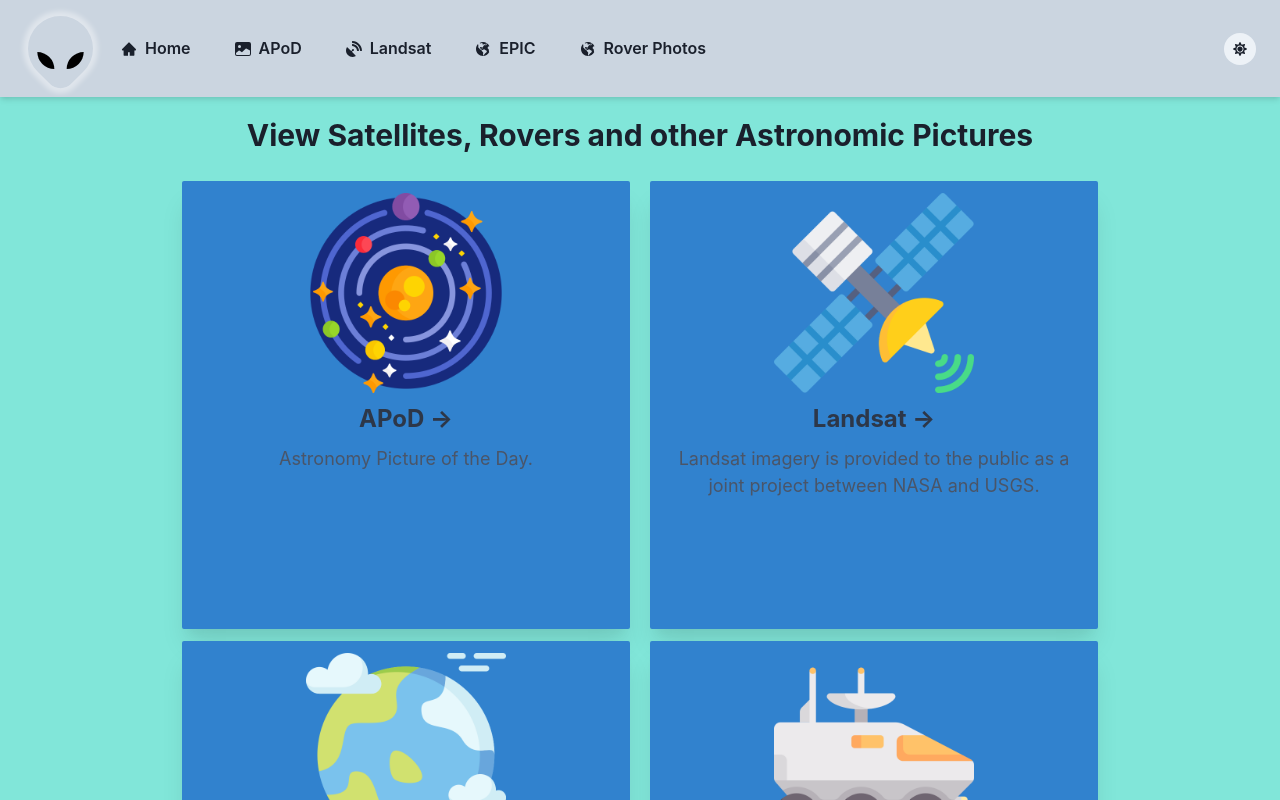
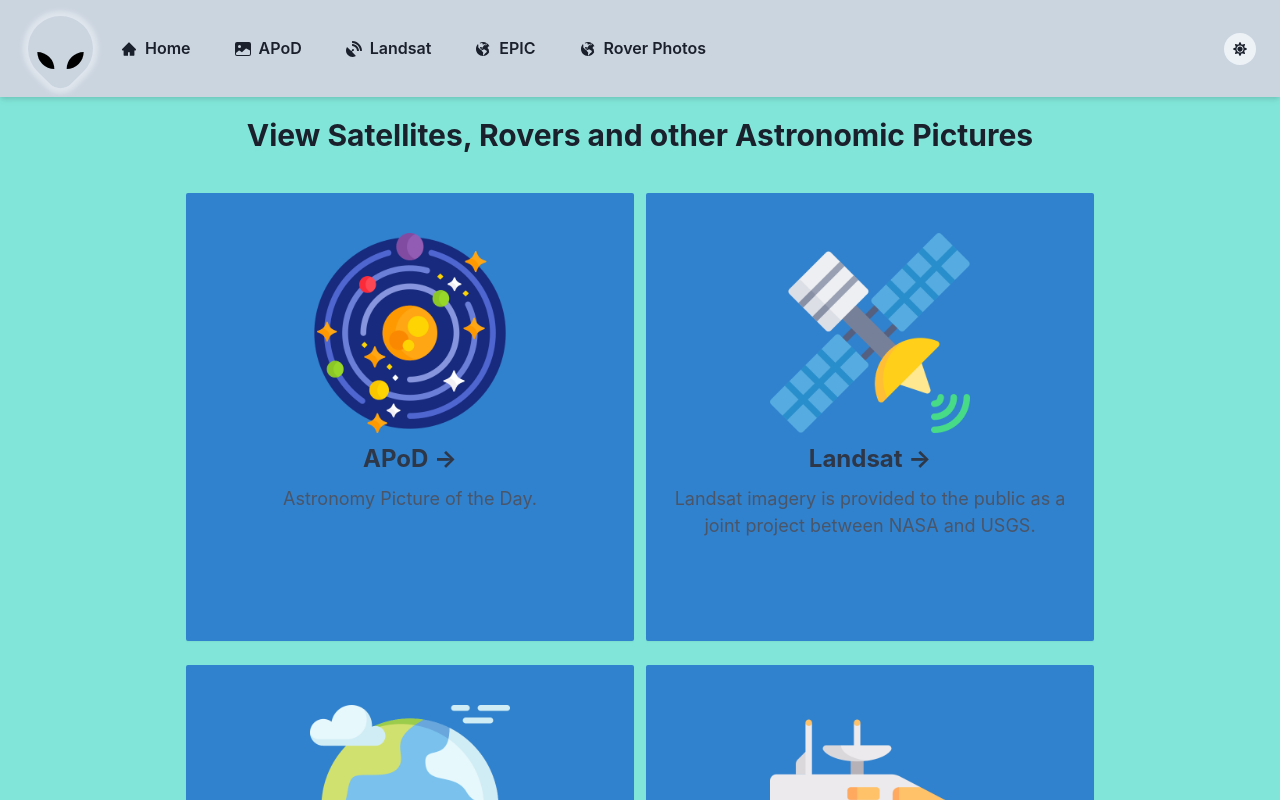
Before and after one commit to UniversallyRy/nasaApp, a Next.js app: page / in a window 1280 px wide. Shown: the top 800 px of the page. Built offline with nearby package versions, Linux system fonts and the light colour scheme.

Commit message:
spacing on card

```diff
--- a/components/HeroCard.tsx
+++ b/components/HeroCard.tsx
@@ -1,7 +1,7 @@
 import React from "react";
 import NextLink from "next/link";
 import Image from 'next/image';
-import { chakra, GridItem, GridItemProps, Stack, useColorModeValue, Link } from "@chakra-ui/react";
+import { chakra, GridItem, GridItemProps, Stack, useColorModeValue, Center, Link } from "@chakra-ui/react";
 import { motion } from 'framer-motion';
 
 type CardProps = {
@@ -18,6 +18,7 @@
   const backGround = useColorModeValue("blue.500", "purple.900");
 
   return (
+    <Center>
       <MotionBox
         whileHover={{
           position: 'relative',
@@ -27,13 +28,14 @@
             duration: .3
           }
         }}
-      mx={1}
         rounded="sm"
-      shadow="xl"
+        shadow="sm"
+        position='relative'
+        mt="3"
         bg={backGround}
         boxSize={{ base: "sm", lg: "md" }}
       >
-      <Stack spacing={2} align="center" p={3}>
+        <Stack spacing={2} alignItems="center" p={3} mt="7">
           <Image
             width='200'
             height='200'
@@ -58,6 +60,7 @@
           </chakra.p>
         </Stack>
       </MotionBox>
+    </Center>
   )
 };
 
```
Lines whose indentation alone changed are shown as unchanged.
